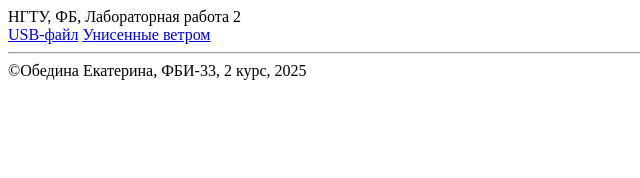
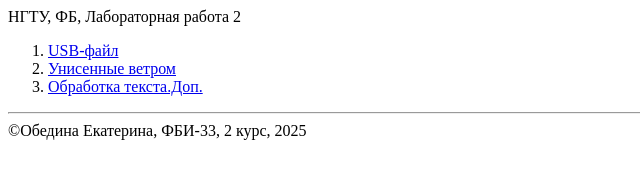
Before and after one commit to kkkkkaaaaattttteeeee/WEB-front-labs-, a plain HTML site: page lab2/lab2.html in a window 1280 px wide. Shown: the whole page, without its empty margins (0-640 px from the left). Drawn offline with Linux system fonts and the light colour scheme.

Commit message:
Конец лр2

```diff
--- a/lab2/lab2.html
+++ b/lab2/lab2.html
@@ -11,10 +11,20 @@
         <heaader>НГТУ, ФБ, Лабораторная работа 2</heaader>
 
         <main>
+           <ol>
 
+        <li>
             <a href="usb.html">USB-файл</a>
-            <a href="lab2/gone.html">Унисенные ветром</a>
+        </li>
 
+          <li>
+            <a href="gone.html">Унисенные ветром</a>
+          </li>
+
+          <li>
+            <a href="text.html">Обработка текста.Доп.</a>
+          </li>
+           </ol>
         </main>
 
         <footer>
```
